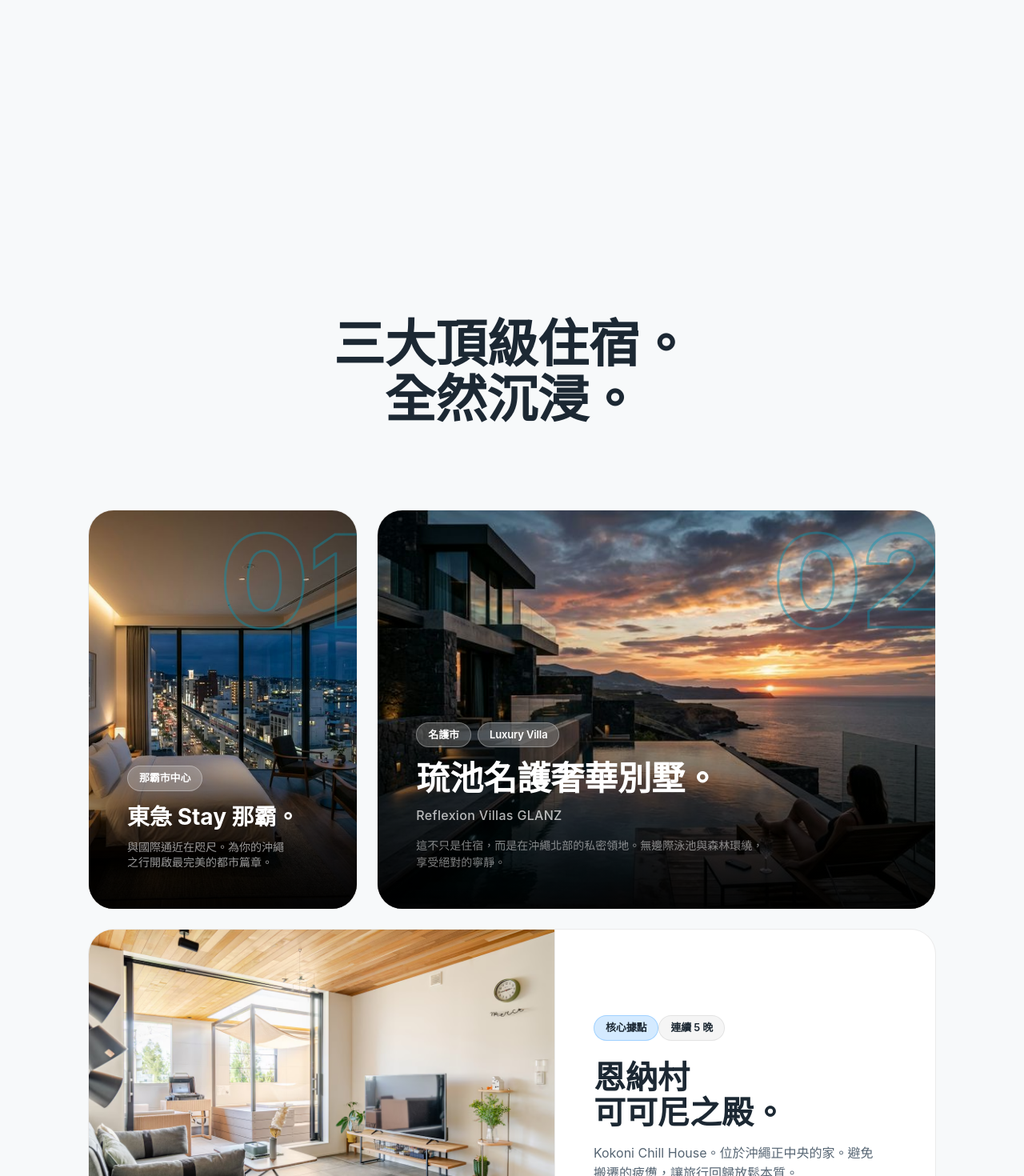
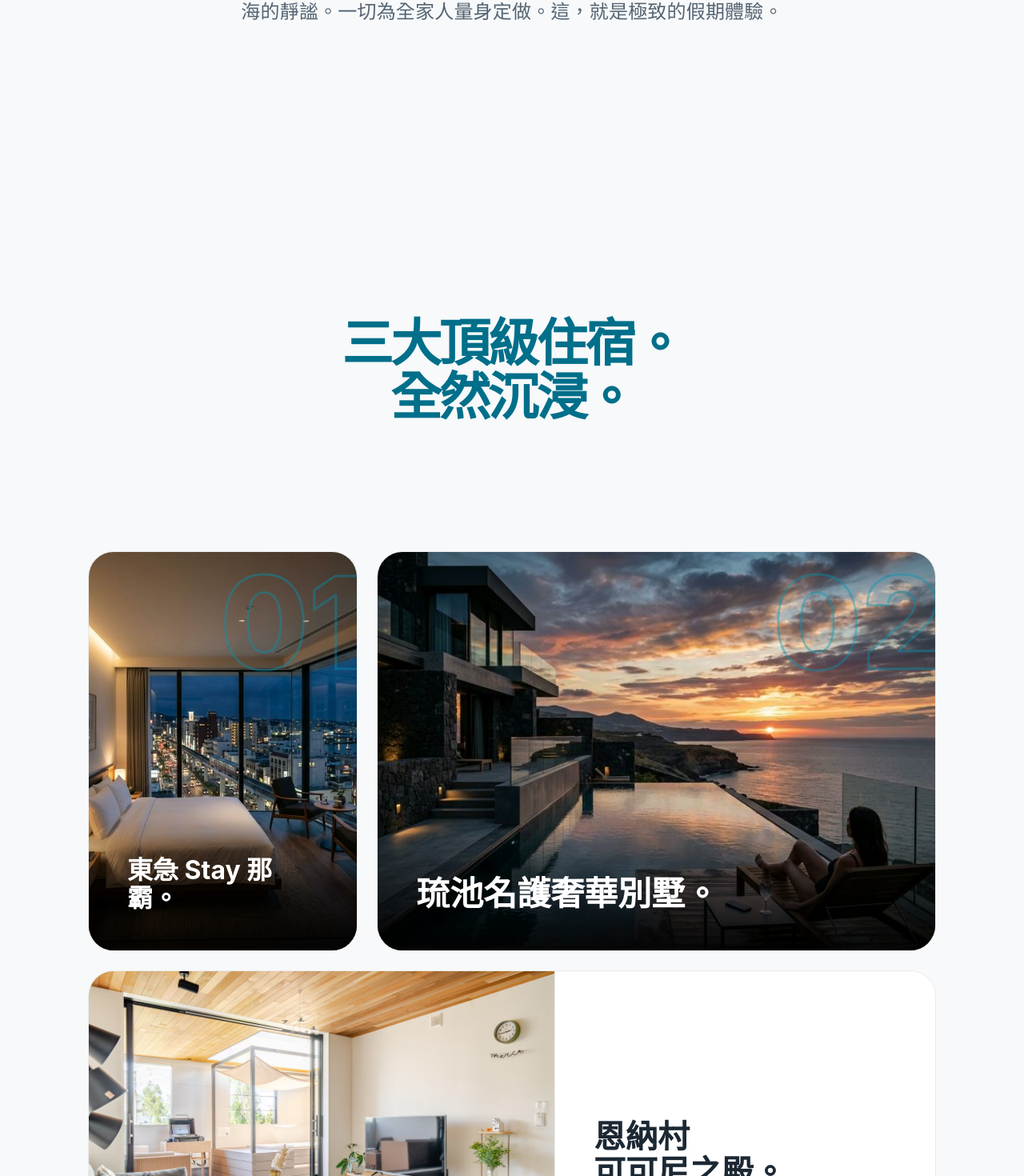
Before and after one commit to yahoohung/okinawa-app, a Preact app: page / in a window 1280 px wide. Shown: the part 1325-2795 px from the top of the page at 80% size. Built offline with nearby package versions, Linux system fonts and the light colour scheme.

Commit message:
refactor: update UI typography, simplify accommodation cards, and add sentimental conclusion section

```diff
--- a/src/app.tsx
+++ b/src/app.tsx
@@ -136,7 +136,7 @@ export function App() {
         {/* Overview Intro Section */}
         <section id="overview" class="section reveal">
           <div class="text-center">
-            <h2 class="section-title">極致的放鬆。<br />前所未見的享受。</h2>
+            <h2 class="section-title" style="font-size: clamp(40px, 10vw, 80px); line-height: 1.05; letter-spacing: -0.03em;">極致，放鬆。<br />2026，沖繩。</h2>
             <p class="section-body text-center" style="margin-bottom: 0;">
               我們將 8 天 7 夜的旅程，打磨至完美。從那霸街頭的繁華，到北部深海的靜謐。一切為全家人量身定做。這，就是極致的假期體驗。
             </p>
@@ -154,15 +154,9 @@ export function App() {
               <img src={tokyuImg} alt="Tokyu Stay Naha" class="card-bg" />
               <div class="large-number-bg">01</div>
               <div class="accommodation-overlay">
-                <div style="margin-bottom: 16px;">
-                  <span class="glass-chip">那霸市中心</span>
-                </div>
-                <h3 style="font-size: clamp(22px, 3.5vw, 28px); font-weight:700; color:#fff; line-height:1.2; margin-bottom:12px;">
+                <h3 style="font-size: clamp(24px, 4vw, 32px); font-weight:700; color:#fff; line-height:1.1; margin-bottom: 0;">
                   東急 Stay 那霸。
                 </h3>
-                <p style="font-size: 14px; color:rgba(255,255,255,0.6); max-width: 200px;">
-                  與國際通近在咫尺。為你的沖繩之行開啟最完美的都市篇章。
-                </p>
               </div>
             </div>
 
@@ -171,17 +165,9 @@ export function App() {
               <img src={villaImg} alt="Reflexion Villas GLANZ" class="card-bg" />
               <div class="large-number-bg">02</div>
               <div class="accommodation-overlay">
-                <div style="margin-bottom: 16px; display: flex; gap: 8px;">
-                  <span class="glass-chip">名護市</span>
-                  <span class="glass-chip">Luxury Villa</span>
-                </div>
-                <h3 style="font-size: clamp(28px, 5vw, 42px); font-weight:700; color:#fff; line-height:1.1; margin-bottom:12px;">
+                <h3 style="font-size: clamp(28px, 5vw, 42px); font-weight:700; color:#fff; line-height:1.1; margin-bottom:0;">
                   琉池名護奢華別墅。
                 </h3>
-                <p style="font-size: 16px; color:rgba(255,255,255,0.7); font-weight:500; letter-spacing:0.02em; margin-bottom:16px;">Reflexion Villas GLANZ</p>
-                <p style="font-size: 14px; color:rgba(255,255,255,0.5); line-height:1.5; max-width:440px;">
-                  這不只是住宿，而是在沖繩北部的私密領地。無邊際泳池與森林環繞，享受絕對的寧靜。
-                </p>
               </div>
             </div>
 
@@ -192,15 +178,8 @@ export function App() {
               </div>
               <div class="split-content">
                 <div class="large-number-bg" style="top: auto; bottom: -20px;">03</div>
-                <div style="margin-bottom: 24px;">
-                  <span class="glass-chip" style="background:rgba(41, 151, 255, 0.2); border-color:rgba(41, 151, 255, 0.3);">核心據點</span>
-                  <span class="glass-chip">連續 5 晚</span>
-                </div>
-                <h3 style="font-size: clamp(28px, 5vw, 40px); font-weight:700; color:var(--text-main); line-height:1.1; margin-bottom:16px;">恩納村<br />可可尼之殿。
+                <h3 style="font-size: clamp(28px, 5vw, 40px); font-weight:700; color:var(--text-main); line-height:1.1; margin-bottom:0;">恩納村<br />可可尼之殿。
                 </h3>
-                <p style="font-size: 16px; color:var(--text-secondary); line-height:1.6; margin-bottom:32px; max-width:350px;">
-                  Kokoni Chill House。位於沖繩正中央的家。避免搬遷的疲憊，讓旅行回歸放鬆本質。
-                </p>
                 <div style="border-top:1px solid var(--border-color); padding-top:24px; font-size:12px; color:var(--text-tertiary); font-weight:700; letter-spacing:0.1em;">
                   FAMILY BASE · COMFORT STAY
                 </div>
@@ -222,12 +201,10 @@ export function App() {
 
               <div class="vehicle-specs">
                 <div class="spec-item">
-                  <div class="spec-label">安全科技</div>
-                  <div class="spec-value">主動安全系統<br />全速域跟車</div>
+                  <div class="spec-value" style="font-size: 32px; font-weight: 700;">Safety 3.0</div>
                 </div>
                 <div class="spec-item">
-                  <div class="spec-label">舒適空間</div>
-                  <div class="spec-value">雙電動滑門<br />進出無礙</div>
+                  <div class="spec-value" style="font-size: 32px; font-weight: 700;">Hybrid Power</div>
                 </div>
               </div>
             </div>
@@ -243,8 +220,8 @@ export function App() {
         {/* Itinerary Header Section */}
         <section id="itinerary" class="section reveal">
           <div class="text-center">
-            <h2 class="section-title" style="margin-bottom: 0;">
-              8 天 7 夜。<br />每一天，都是最高傑作。
+            <h2 class="section-title" style="font-size: clamp(40px, 8vw, 72px); line-height: 1.1; letter-spacing: -0.02em; margin-bottom: 0;">
+              8 天 7 夜。<br />最高傑作。
             </h2>
           </div>
         </section>
@@ -257,9 +234,8 @@ export function App() {
             return (
               <div class="timeline-item" key={day.day}>
                 <div class="day-header reveal">
-                  <div class="day-intensity">
-                    {day.date}
-                    <span class={`intensity-badge ${day.intensity}`}>{day.intensity}</span>
+                  <div class="day-intensity" style="font-size: clamp(40px, 10vw, 80px); font-weight: 800; line-height: 1; letter-spacing: -0.04em;">
+                    DAY {day.day}.
                   </div>
                   <div class="day-title-massive">DAY {day.day}.</div>
                 </div>
@@ -344,12 +320,21 @@ export function App() {
         </div>
         {/* End of content */}
         {/* End of Timeline */}
+
+        {/* Sentimental Conclusion */}
+        <section class="section reveal" style={{ minHeight: '100vh', display: 'flex', alignItems: 'center', justifyContent: 'center', padding: '60px 20px', background: 'linear-gradient(180deg, #f7f9fa 0%, #fff 100%)' }}>
+          <div class="text-center" style="max-width: 800px;">
+            <h2 class="section-title" style="font-size: clamp(32px, 6vw, 48px); margin-bottom: 32px; color: var(--primary-dark);">不只是旅行</h2>
+            <p class="section-body" style="font-size: clamp(18px, 3vw, 24px); line-height: 1.8; color: var(--text-secondary); font-weight: 300;">
+              留住海風。<br />
+              收藏最溫暖的記憶。<br />
+            </p>
+            <div style="margin-top: 60px; font-weight: 600; letter-spacing: 0.2em; color: var(--text-tertiary); font-size: 14px;">
+              OKINAWA · 2026
+            </div>
+          </div>
+        </section>
       </main>
-
-      <footer style="text-align:center; padding: 120px 0; color:var(--text-tertiary); font-size:12px; border-top: 1px solid var(--border-color); margin-top:80px; font-weight:500;">
-        <p>Okinawa Family Trip 2026. Designed with perfection.</p>
-        <p style="margin-top:8px;">Copyright © 2026. All rights reserved.</p>
-      </footer>
     </div>
   )
 }
--- a/src/index.css
+++ b/src/index.css
@@ -29,7 +29,7 @@ html {
   --radius-xl: 48px;
   --blur-amount: blur(40px);
   --transition: all 0.6s cubic-bezier(0.16, 1, 0.3, 1);
-  --section-padding: clamp(80px, 15vh, 160px);
+  --section-padding: clamp(100px, 20vh, 240px);
   --card-padding: clamp(24px, 5vw, 48px);
   --accent-gradient: linear-gradient(135deg, var(--primary) 0%, var(--primary-dark) 100%);
 }
@@ -212,12 +212,12 @@ body {
 }
 
 .section-title {
-  font-size: clamp(32px, 8vw, 56px);
-  line-height: 1.08;
-  font-weight: 600;
-  letter-spacing: -0.005em;
-  margin-bottom: 24px;
-  color: var(--text-main);
+  font-size: clamp(40px, 10vw, 84px);
+  font-weight: 800;
+  color: var(--primary-dark);
+  line-height: 1.05;
+  margin-bottom: 80px;
+  letter-spacing: -0.05em;
 }
 
 @media (max-width: 768px) {}
@@ -344,10 +344,11 @@ body {
 .day-title-massive {
   font-size: clamp(32px, 10vw, 48px);
   font-weight: 600;
-  letter-spacing: -0.003em;
+  letter-spacing: -0.03em;
   color: var(--primary);
-  line-height: 1.1;
+  line-height: 1.0;
   margin-bottom: 24px;
+  opacity: 0.15;
 }
 
 /* Photo Highlight */
```
